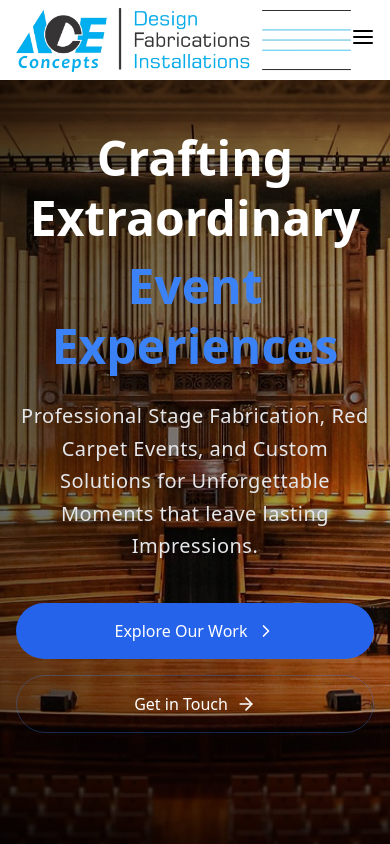
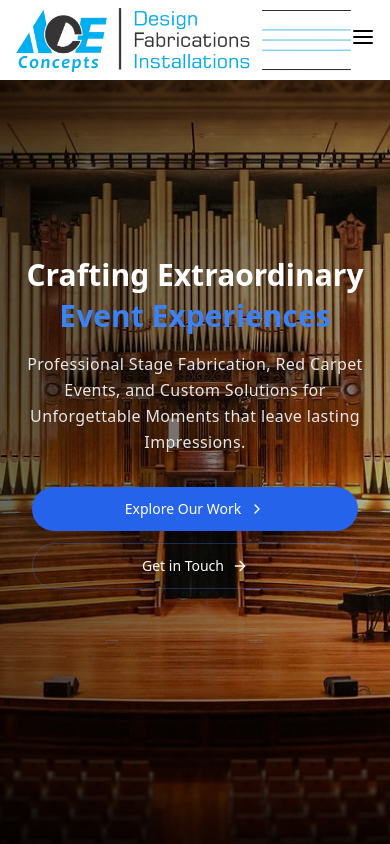
Before and after one commit to DebrainStark/ACE-Concept, a React (Vite) app: page / in a window 390 px wide. Shown: the top 844 px of the page. Built offline with nearby package versions, Linux system fonts and the light colour scheme.

Commit message:
better mobile view for hero section

```diff
--- a/src/components/Hero.jsx
+++ b/src/components/Hero.jsx
@@ -12,7 +12,7 @@ const Hero = () => {
   useEffect(() => {
     const interval = setInterval(() => {
       setCurrentImageIndex((prevIndex) => (prevIndex + 1) % images.length);
-    }, 5000); // Change image every 5 seconds
+    }, 5000);
     return () => clearInterval(interval);
   }, [images.length]);
 
@@ -29,30 +29,30 @@ const Hero = () => {
       </div>
 
       {/* Hero Content */}
-      <div className="relative z-10 max-w-7xl mx-auto px-4 py-32 sm:px-6 lg:px-8 text-center">
+      <div className="relative z-10 max-w-7xl mx-auto px-4 py-16 sm:py-24 lg:py-32 sm:px-6 lg:px-8 text-center">
         <div
           className="animate-fade-in-up"
           style={{
             animationDelay: "0.5s",
           }}
         >
-          <h1 className="text-5xl md:text-7xl font-black leading-tight">
+          <h1 className="text-3xl sm:text-4xl md:text-6xl lg:text-7xl font-black leading-tight">
             <span className="block text-white">Crafting Extraordinary</span>
-            <span className="block text-blue-500 mt-2">Event Experiences</span>
+            <span className="block text-blue-500 mt-1 sm:mt-2">Event Experiences</span>
           </h1>
-          <p className="mt-6 max-w-3xl mx-auto text-xl text-gray-200 leading-relaxed Playfair-Display tracking-wide">
+          <p className="mt-4 sm:mt-6 max-w-3xl mx-auto text-base sm:text-lg md:text-xl text-gray-200 leading-relaxed Playfair-Display tracking-wide px-2 sm:px-4">
             Professional Stage Fabrication, Red Carpet Events, and Custom
             Solutions for Unforgettable Moments that leave lasting Impressions.
           </p>
 
-          <div className="mt-10 flex flex-col sm:flex-row justify-center gap-4">
-            <button className="px-8 py-4 bg-blue-600 text-white rounded-full font-medium transform hover:scale-105 transition-all duration-300 hover:shadow-lg hover:shadow-blue-500/25 flex items-center justify-center">
+          <div className="mt-8 sm:mt-10 flex flex-col sm:flex-row justify-center gap-3 sm:gap-4 px-4 sm:px-0">
+            <button className="px-6 sm:px-8 py-3 sm:py-4 bg-blue-600 text-white rounded-full text-sm sm:text-base font-medium transform hover:scale-105 transition-all duration-300 hover:shadow-lg hover:shadow-blue-500/25 flex items-center justify-center">
               Explore Our Work
-              <ChevronRight className="ml-2" size={20} />
+              <ChevronRight className="ml-2" size={16} />
             </button>
-            <button className="px-8 py-4 border border-blue-500/30 text-white rounded-full font-medium hover:bg-blue-500/10 transition-all duration-300 flex items-center justify-center">
+            <button className="px-6 sm:px-8 py-3 sm:py-4 border border-blue-500/30 text-white rounded-full text-sm sm:text-base font-medium hover:bg-blue-500/10 transition-all duration-300 flex items-center justify-center">
               Get in Touch
-              <ArrowRight className="ml-2" size={20} />
+              <ArrowRight className="ml-2" size={16} />
             </button>
           </div>
         </div>
```
